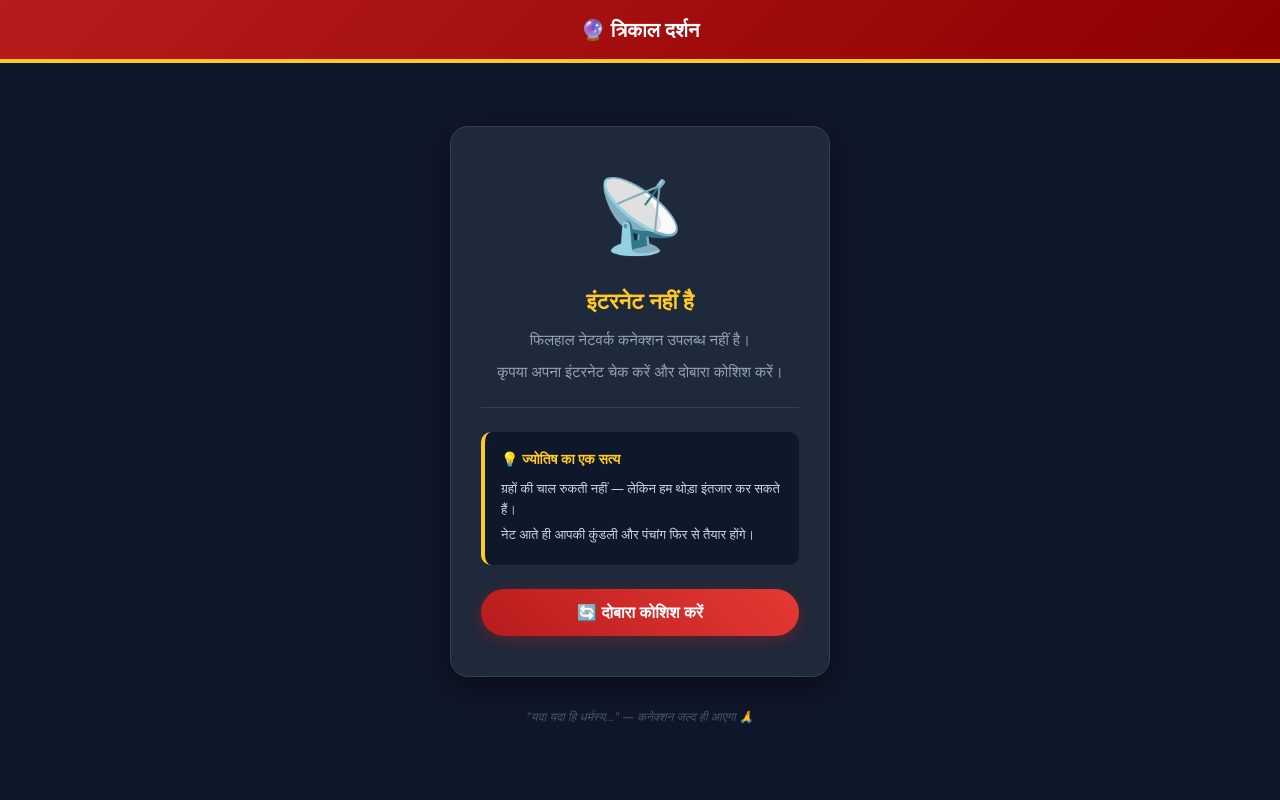
After one commit to NileshDaveJMN/trikal-darshan-2.0, a Django app: page /offline/ in a window 1280 px wide. The commit adds this page. Run offline with Django 5.2, Linux system fonts and the light colour scheme.

Commit message:
PWA support added

```diff
--- /dev/null
+++ b/templates/offline.html
@@ -0,0 +1,156 @@
+<!DOCTYPE html>
+<html lang="hi">
+<head>
+  <meta charset="UTF-8">
+  <meta name="viewport" content="width=device-width, initial-scale=1.0">
+  <title>ऑफलाइन - त्रिकाल दर्शन</title>
+  <style>
+    * { margin: 0; padding: 0; box-sizing: border-box; }
+
+    body {
+      font-family: 'Segoe UI', Arial, sans-serif;
+      background: #0f172a;
+      color: #e2e8f0;
+      min-height: 100vh;
+      display: flex;
+      flex-direction: column;
+      align-items: center;
+      justify-content: center;
+      text-align: center;
+      padding: 20px;
+    }
+
+    .header-bar {
+      background: linear-gradient(135deg, #b71c1c 0%, #8e0000 100%);
+      width: 100%;
+      padding: 16px;
+      position: fixed;
+      top: 0;
+      left: 0;
+      border-bottom: 4px solid #ffca28;
+      font-size: 20px;
+      font-weight: bold;
+      color: white;
+    }
+
+    .card {
+      background: #1e293b;
+      border-radius: 18px;
+      padding: 40px 30px;
+      max-width: 380px;
+      width: 100%;
+      border: 1px solid #334155;
+      box-shadow: 0 10px 35px rgba(0,0,0,0.5);
+      margin-top: 60px;
+    }
+
+    .icon {
+      font-size: 72px;
+      margin-bottom: 20px;
+      animation: float 3s ease-in-out infinite;
+    }
+
+    @keyframes float {
+      0%, 100% { transform: translateY(0); }
+      50% { transform: translateY(-10px); }
+    }
+
+    h1 {
+      color: #ffca28;
+      font-size: 22px;
+      margin-bottom: 12px;
+    }
+
+    p {
+      color: #94a3b8;
+      font-size: 15px;
+      line-height: 1.6;
+      margin-bottom: 8px;
+    }
+
+    .divider {
+      border: none;
+      border-top: 1px solid #334155;
+      margin: 24px 0;
+    }
+
+    .tip-box {
+      background: #0f172a;
+      border-radius: 10px;
+      padding: 16px;
+      border-left: 4px solid #ffca28;
+      text-align: left;
+      margin-bottom: 24px;
+    }
+
+    .tip-box p {
+      color: #cbd5e1;
+      font-size: 13px;
+      margin-bottom: 4px;
+    }
+
+    .tip-box p:first-child {
+      color: #ffca28;
+      font-weight: bold;
+      font-size: 14px;
+      margin-bottom: 8px;
+    }
+
+    .retry-btn {
+      display: inline-block;
+      background: linear-gradient(45deg, #b71c1c, #e53935);
+      color: white;
+      border: none;
+      padding: 14px 40px;
+      border-radius: 30px;
+      font-size: 16px;
+      font-weight: bold;
+      cursor: pointer;
+      text-decoration: none;
+      transition: 0.3s;
+      box-shadow: 0 4px 15px rgba(183,28,28,0.4);
+      width: 100%;
+    }
+
+    .retry-btn:hover {
+      transform: translateY(-2px);
+      box-shadow: 0 6px 20px rgba(183,28,28,0.5);
+    }
+
+    .shloka {
+      color: #475569;
+      font-size: 12px;
+      font-style: italic;
+      margin-top: 30px;
+    }
+  </style>
+</head>
+<body>
+
+  <div class="header-bar">🔮 त्रिकाल दर्शन</div>
+
+  <div class="card">
+    <div class="icon">📡</div>
+    <h1>इंटरनेट नहीं है</h1>
+    <p>फिलहाल नेटवर्क कनेक्शन उपलब्ध नहीं है।</p>
+    <p>कृपया अपना इंटरनेट चेक करें और दोबारा कोशिश करें।</p>
+
+    <hr class="divider">
+
+    <div class="tip-box">
+      <p>💡 ज्योतिष का एक सत्य</p>
+      <p>ग्रहों की चाल रुकती नहीं — लेकिन हम थोड़ा इंतजार कर सकते हैं।</p>
+      <p>नेट आते ही आपकी कुंडली और पंचांग फिर से तैयार होंगे।</p>
+    </div>
+
+    <button class="retry-btn" onclick="window.location.reload()">
+      🔄 दोबारा कोशिश करें
+    </button>
+  </div>
+
+  <p class="shloka">
+    "यदा यदा हि धर्मस्य..." — कनेक्शन जल्द ही आएगा 🙏
+  </p>
+
+</body>
+</html>
--- a/trikal_portal/urls.py
+++ b/trikal_portal/urls.py
@@ -1,3 +1,4 @@
+from django.views.generic import TemplateView
 from core.views.kundali_views import home, download_kundali_pdf, api_get_ai_analysis, user_profile_view
 from django.contrib import admin
 from core.views import milan_views
@@ -63,4 +64,5 @@ urlpatterns = [
     path('api/bot/pending-horoscope/', api_pending_horoscope,      name='api_pending_horoscope'),
     path('api/bot/save-horoscope/',    api_save_horoscope,         name='api_save_horoscope'),
     path('api/bot/send-horoscope/',    api_send_daily_horoscope,   name='api_send_daily_horoscope'),
+    path('offline/', TemplateView.as_view(template_name='offline.html'), name='offline'),
 ]
```
Also changed, not shown: static/sw.js (added, +114 -0 lines), templates/base.html (+9 -0 lines), static/manifest.json (added).
